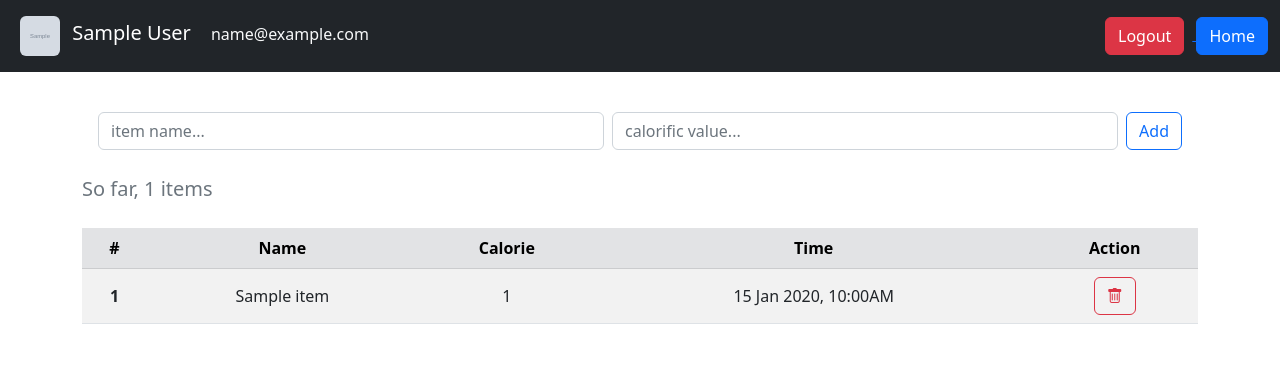
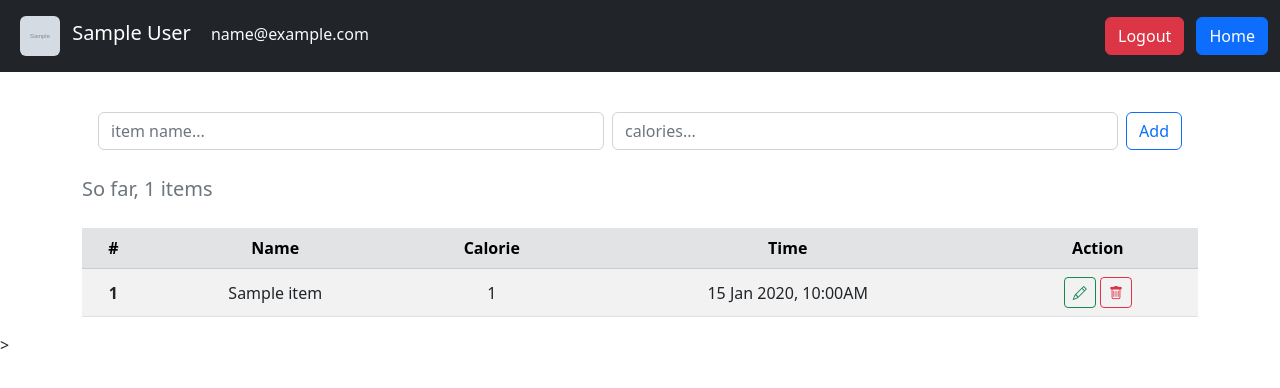
Before and after one commit to nanorex07/flask-calorie-tracker, a Flask app: page /tracker/ in a window 1280 px wide. Shown: the top 388 px of the page. Run offline with Flask 3, Linux system fonts and the light colour scheme; a user stored in the database is signed in; tables that the repository leaves empty hold one stand-in row (values such as "Sample post"); grey boxes marked "Sample" are stand-in pictures.

Commit message:
edit btn added

```diff
--- /dev/null
+++ b/app/static/main.js
@@ -0,0 +1,10 @@
+let modelDiv = document.getElementById("edit-modal")
+let modal = new bootstrap.Modal(modelDiv)
+
+
+let edit_task = (name, calories, url) => {
+    modelDiv.querySelector("#edit-form").setAttribute("action", url)
+    modelDiv.querySelector("#name").setAttribute("value", name)
+    modelDiv.querySelector("#calories").setAttribute("value", calories)
+    modal.show()
+}
--- a/app/templates/base.html
+++ b/app/templates/base.html
@@ -15,6 +15,7 @@
     <script src="https://cdn.jsdelivr.net/npm/bootstrap@5.2.3/dist/js/bootstrap.min.js"
         integrity="sha384-cuYeSxntonz0PPNlHhBs68uyIAVpIIOZZ5JqeqvYYIcEL727kskC66kF92t6Xl2V"
         crossorigin="anonymous"></script>
+    <script src="{{ url_for('static',filename='main.js') }}"></script>>
 </body>
 
 </html>
--- a/app/templates/tracker.html
+++ b/app/templates/tracker.html
@@ -18,12 +18,8 @@
             </div>
         </div>
         <div class="navbar-item">
-            <a class="navbar-link" href="{{ url_for('auth.logout') }}"><button
-                    class="btn btn-danger me-2 flex-grow-1">Logout</button>
-            </a>
-            <a class="navbar-link" href="{{ url_for('home.index') }}"><button
-                    class="btn btn-primary flex-grow-1">Home</button>
-            </a>
+            <a class="navbar-link btn btn-danger me-2 flex-grow-1" href="{{ url_for('auth.logout') }}">Logout</a>
+            <a class="navbar-link btn btn-primary flex-grow-1" href="{{ url_for('home.index') }}">Home</a>
         </div>
     </div>
 </nav>
@@ -32,7 +28,7 @@
     <div class="container-sm">
         <form class="d-flex p-3" action="{{ url_for('tracker.track') }}" method="POST">
             <input class="form-control me-2" type="text" name="name" placeholder="item name..." aria-label="name"><br>
-            <input class="form-control me-2" type="text" name="calories" placeholder="calorific value..."
+            <input class="form-control me-2" type="text" name="calories" placeholder="calories..."
                 aria-label="calories">
             <button class="btn btn-outline-primary flex-grow-1" type="submit">Add</button>
         </form>
@@ -72,13 +68,39 @@
                     <td>{{ item.name }}</td>
                     <td>{{ item.calories }}</td>
                     <td>{{ item.timestamp.strftime('%-d %b %Y, %I:%M%p') }}</td>
-                    <td><a href="{{ url_for('tracker.delete_item', id=item.id) }}" class="btn btn-outline-danger"><i
-                                class="bi bi-trash"></i></a></td>
+                    <td><button id="edit-btn" class="btn-sm btn btn-outline-success"
+                            onclick="edit_task('{{item.name}}','{{item.calories}}','/tracker/item/edit/{{item.id}}')"><i
+                                class="bi bi-pencil"></i></button>
+                        <a href="{{ url_for('tracker.delete_item', id=item.id) }}"
+                            class="btn-sm btn btn-outline-danger"><i class="bi bi-trash"></i></a>
+                    </td>
+
                 </tr>
                 {% endfor %}
 
             </tbody>
         </table>
+        <div class="modal fade" id="edit-modal" role="dialog">
+            <div class="modal-dialog">
+                <div class="modal-content">
+                    <div class="modal-header">
+                        <h5 class="modal-title">Edit Item</h5>
+                    </div>
+                    <form class="p-3" id="edit-form" action="" method="POST">
+                        <div class="modal-body">
+                            <input class="form-control me-2" value="Name" type="text" name="name"
+                                placeholder="item name..." id="name" aria-label="name"><br>
+                            <input class="form-control me-2" type="text" name="calories" placeholder="calories..."
+                                id="calories" value="Calories" aria-label="calories">
+                        </div>
+                        <div class="modal-footer">
+                            <button type="button" class="btn btn-secondary" data-bs-dismiss="modal">Cancel</button>
+                            <button type="submit" class="btn btn-primary">Save</button>
+                        </div>
+                    </form>
+                </div>
+            </div>
+        </div>
     </div>
 </div>
 
--- a/app/tracker.py
+++ b/app/tracker.py
@@ -43,3 +43,19 @@ def delete_item(id: int):
         db.session.delete(item)
         db.session.commit()
     return redirect(url_for("tracker.track"))
+
+
+@login_required
+@tracker.route("/item/edit/<id>", methods=["POST"])
+def edit_item(id: int):
+    if request.method == "POST":
+        name = request.form.get("name").strip()
+        calories = request.form.get("calories").strip()
+        if not name or not calories or not calories.isdigit():
+            flash("Can't edit item, empty or improper fields", category="error")
+        else:
+            Item.query.filter_by(id=id, user=current_user).update(
+                dict(name=name, calories=calories)
+            )
+            db.session.commit()
+    return redirect(url_for("tracker.track"))
--- a/main.py
+++ b/main.py
@@ -3,4 +3,4 @@ from waitress import serve
 
 if __name__ == "__main__":
     serve(application, host="0.0.0.0", port=8080)
-    # application.run(port=8080)
+    application.run(port=8080)
```
